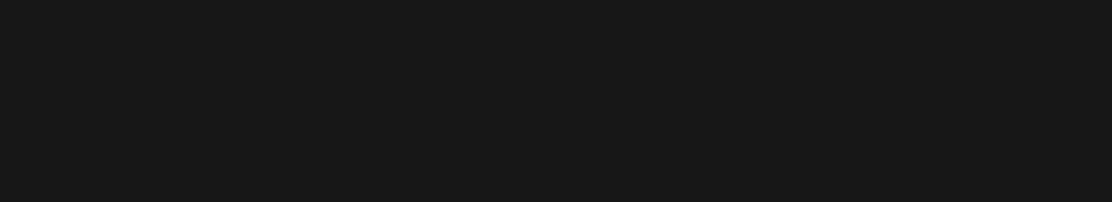
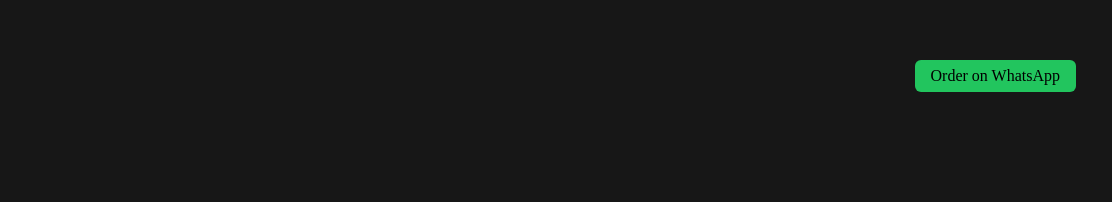
Before and after one commit to kumarsaurav65702-ops/Sagar-s-kitchen, a plain HTML site: page index.html in a window 1280 px wide. Shown: the full height of the page, 168-1280 px from the left. Drawn offline with nearby package versions, Linux system fonts and the light colour scheme.

Commit message:
fixed whatsapp button

```diff
--- a/index.html
+++ b/index.html
@@ -12,10 +12,10 @@
         <div class="logo  h-40 w-40 overflow-hidden">
             <img class="h-full w-full object-cover" src="logo.png.png" alt="">
         </div>
-        <!-- <a href="https://wa.me/916207900265"
-     class="inline-block flex items-center p-4 h-8  bg-green-500 rounded-md hover:bg-green-600 transition">
+        <a href="https://wa.me/916207900265"
+     class="inline-block flex items-center p-4 h-8 mt-14 mr-8 bg-green-500 rounded-md hover:bg-green-600 transition">
      Order on WhatsApp
-  </a> -->
+  </a>
     </div>
 </body>
 </html>
```
